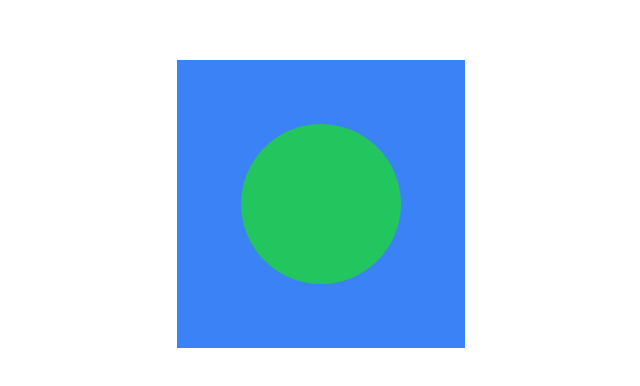
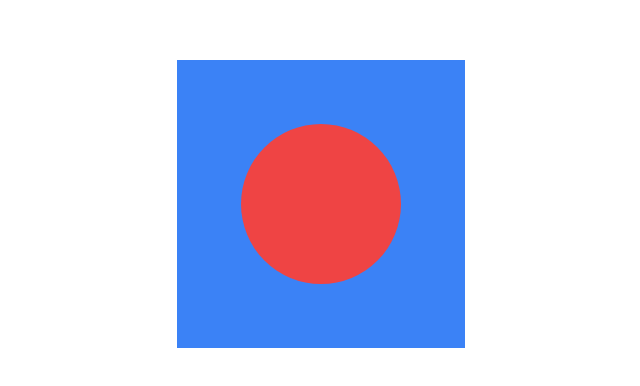
Before and after one commit to ram4git/skia-test-ui, a Next.js app: page /automation/landing in a window 1280 px wide. Shown: the part 196-582 px from the top of the page, without its empty margins (319-959 px from the left). Built offline with nearby package versions, Linux system fonts and the light colour scheme.

Commit message:
changed automation test page timeout to 10 secons

```diff
--- a/pages/automation/landing.js
+++ b/pages/automation/landing.js
@@ -7,7 +7,7 @@
   useEffect(() => {
     setTimeout(() => {
       setColor("bg-green-500");
-    }, 5000);
+    }, 10000);
   }, []);
 
   return (
```
